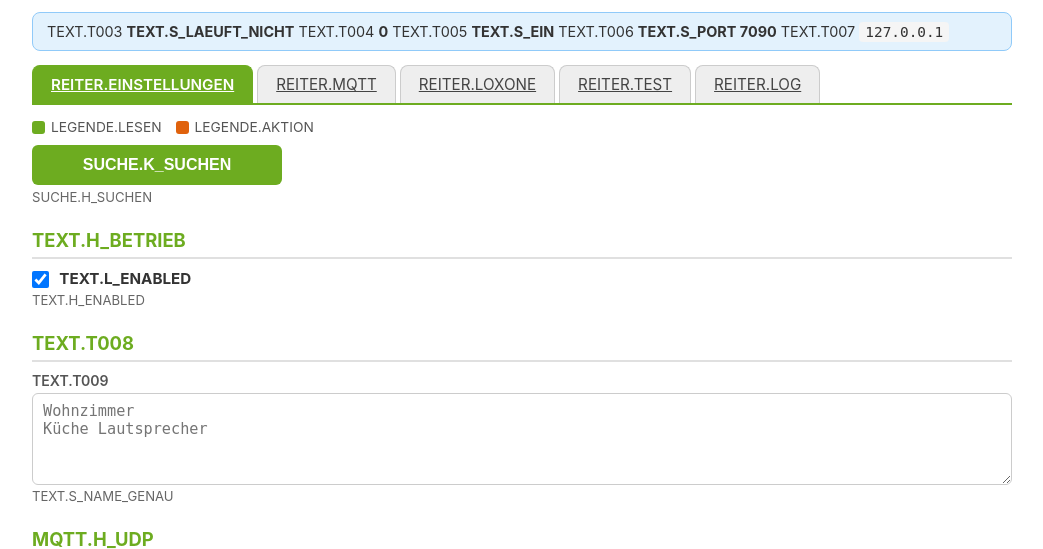
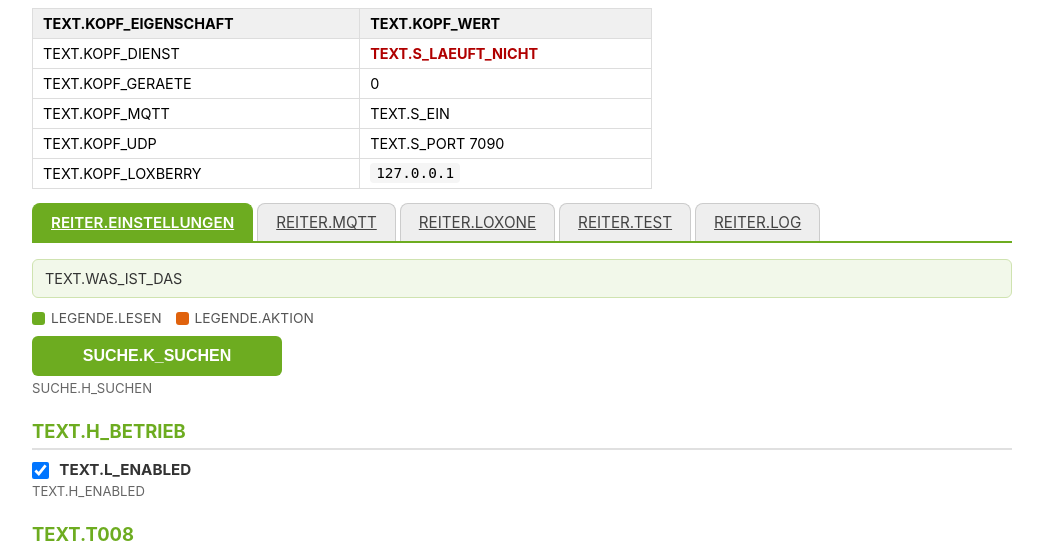
Before and after one commit to timanders22/LoxBerry-Plugin-Chromecast4lox, a PHP site: page / in a window 1280 px wide. Shown: the top 549 px of the page, without its empty margins (118-1161 px from the left). Run offline with PHP 8.4, Linux system fonts and the light colour scheme.

Commit message:
Chromecast4lox 1.3.18: Kopf wie alle Hausplugins: Status ueber den Reitern, Zusammenfassung oben
Kopf wie alle Hausplugins: Statusübersicht über den Reitern, Zusammenfassung oben im ersten Reiter.

* **Statusübersicht über den Reitern** als Tabelle: Dienst (mit PID), Zahl der Geräte, MQTT, UDP-Befehle,
  Adresse des LoxBerry. Dieselben Werte standen bisher als eine Zeile in einem blauen Hinweiskasten.
* **Zusammenfassung** des Plugins in einem grünen Kasten oben im Reiter Einstellungen.
* Nur Oberfläche; gerendert unter PHP 7.4, 8.4 und 8.5, nicht am Gerät angesehen.

Co-Authored-By: Claude Opus 5.5 <noreply@anthropic.com>

```diff
--- a/webfrontend/htmlauth/index.php
+++ b/webfrontend/htmlauth/index.php
@@ -676,13 +676,22 @@ if ($cc_frame) {
 <?php echo cc_t('TEXT.W_KONFIG'); ?> <span class="sm-mono"><?= cc_e($cc_p['config']) ?></span></div>
 <?php } ?>
 
-<div class="sm-alert sm-info">
-<?php echo cc_t('TEXT.T003'); ?> <b><?= $cc_pid ? cc_t('TEXT.S_LAEUFT') : cc_t('TEXT.S_LAEUFT_NICHT') ?></b><?= $cc_pid ? ' (PID ' . $cc_pid . ') ' : ' ' ?>
-<?php echo cc_t('TEXT.T004'); ?> <b><?= count($cc_geraete) ?></b>
-<?php echo cc_t('TEXT.T005'); ?> <b><?= cc_cfg($cc_cfg, 'mqtt_ein', '1') === '1' ? cc_t('TEXT.S_EIN') : cc_t('TEXT.S_AUS') ?></b>
-<?php echo cc_t('TEXT.T006'); ?> <b><?= cc_cfg($cc_cfg, 'udp', '1') === '1' ? cc_t('TEXT.S_PORT') . ' ' . cc_e(cc_cfg($cc_cfg, 'udp_port', '7090')) : cc_t('TEXT.S_AUS') ?></b>
-<?php echo cc_t('TEXT.T007'); ?> <span class="sm-mono"><?= cc_e($cc_ip) ?></span>
-</div>
+<?php /* Kopf (Entscheidung Nr. 43, seit 1.3.18): Statusuebersicht ueber den
+   Reitern, immer sichtbar. Bis 1.3.17 stand dasselbe als Fliesszeile in einem
+   Meldungskasten. Nur Werte, die oben schon berechnet sind. */ ?>
+<table class="sm-tbl" style="max-width:620px">
+<tr><th><?= cc_e(cc_t('TEXT.KOPF_EIGENSCHAFT')) ?></th><th><?= cc_e(cc_t('TEXT.KOPF_WERT')) ?></th></tr>
+<tr><td><?= cc_e(cc_t('TEXT.KOPF_DIENST')) ?></td>
+    <td class="<?= $cc_pid ? 'sm-an' : 'sm-aus' ?>"><?= cc_e($cc_pid ? cc_t('TEXT.S_LAEUFT') : cc_t('TEXT.S_LAEUFT_NICHT')) ?><?= $cc_pid ? ' (PID ' . (int) $cc_pid . ')' : '' ?></td></tr>
+<tr><td><?= cc_e(cc_t('TEXT.KOPF_GERAETE')) ?></td>
+    <td><?= count($cc_geraete) ?></td></tr>
+<tr><td><?= cc_e(cc_t('TEXT.KOPF_MQTT')) ?></td>
+    <td><?= cc_e(cc_cfg($cc_cfg, 'mqtt_ein', '1') === '1' ? cc_t('TEXT.S_EIN') : cc_t('TEXT.S_AUS')) ?></td></tr>
+<tr><td><?= cc_e(cc_t('TEXT.KOPF_UDP')) ?></td>
+    <td><?= cc_cfg($cc_cfg, 'udp', '1') === '1' ? cc_e(cc_t('TEXT.S_PORT')) . ' ' . cc_e(cc_cfg($cc_cfg, 'udp_port', '7090')) : cc_e(cc_t('TEXT.S_AUS')) ?></td></tr>
+<tr><td><?= cc_e(cc_t('TEXT.KOPF_LOXBERRY')) ?></td>
+    <td><span class="sm-mono"><?= cc_e($cc_ip) ?></span></td></tr>
+</table>
 
 <div class="sm-tabs">
     <a class="sm-tab<?= $cc_tab === 'tab-settings' ? ' sm-active' : '' ?>" data-ziel="tab-settings" href="index.php?tab=settings"><?php echo cc_t('REITER.EINSTELLUNGEN'); ?></a>
@@ -694,6 +703,8 @@ if ($cc_frame) {
 
 <!-- ================= Reiter: <?php echo cc_t('TEXT.T041'); ?> ================= -->
 <div class="sm-seite<?= $cc_tab === 'tab-settings' ? ' sm-active' : '' ?>" id="tab-settings">
+<div class="sm-hinweis"><?= cc_t('TEXT.WAS_IST_DAS') ?></div>
+
 <form method="post" action="index.php" name="suchformular">
 <input data-role="none" type="hidden" name="fmt" value="<?= cc_e($cc_fmt) ?>"><input data-role="none" type="hidden" name="activetab" value="tab-settings">
 <div class="sm-legende">
```
Also changed, not shown: templates/lang/language_de.ini (+8 -5 lines), templates/lang/language_en.ini (+8 -5 lines), README.md, 1 other file.
